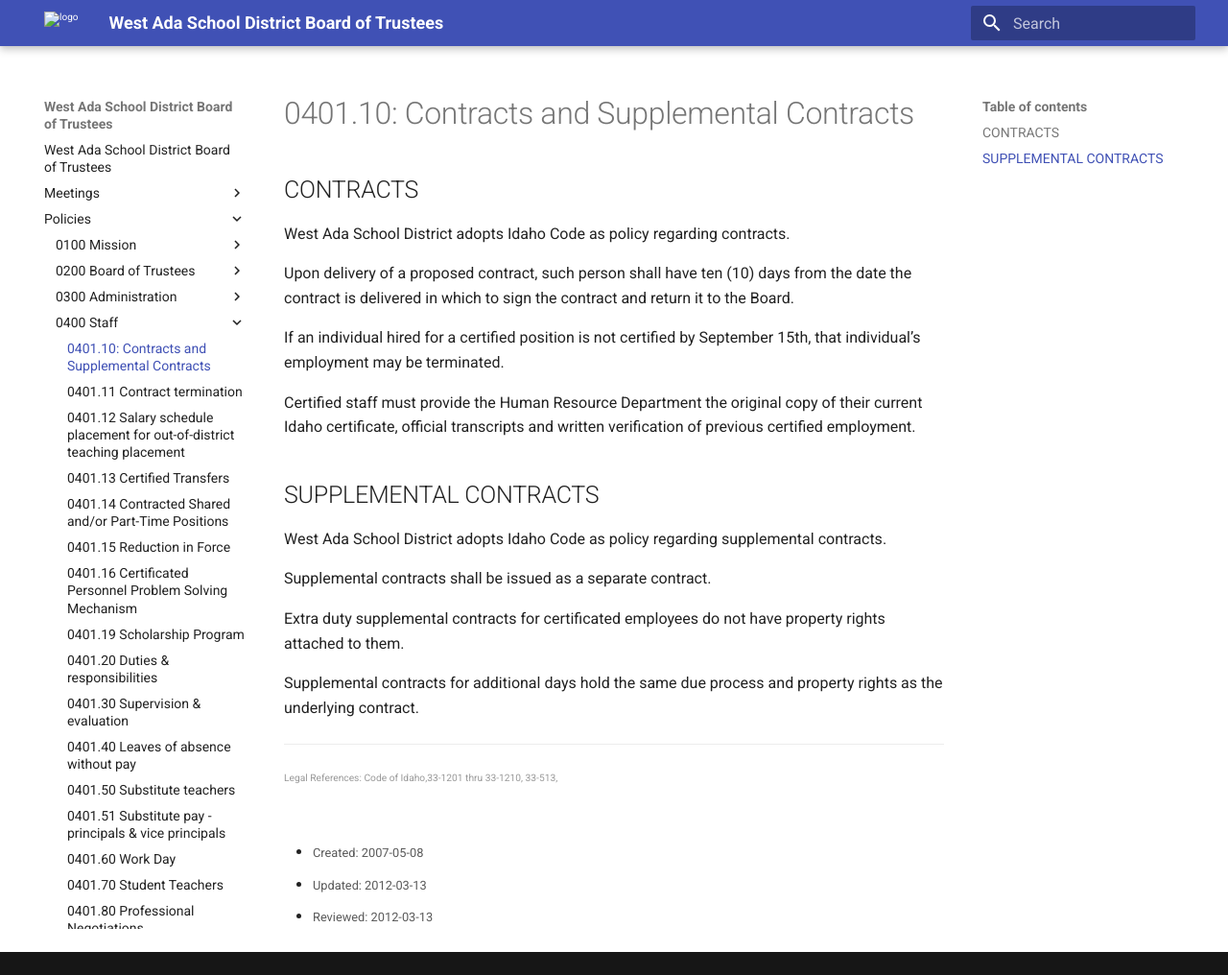
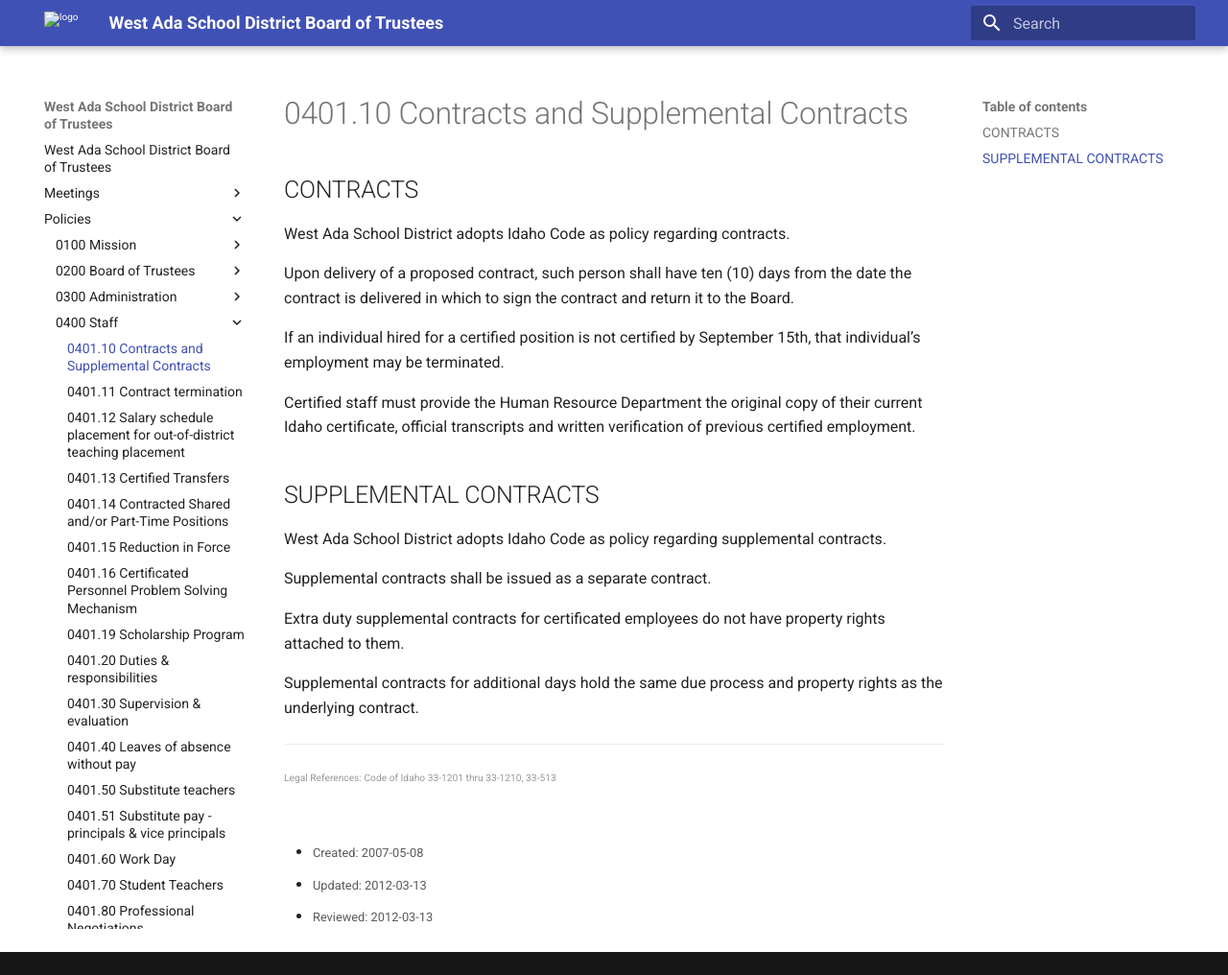
Before and after one commit to westada/section-400-hr-policy-review, an MkDocs documentation site: the page built from docs/policies/0400-Staff/0401.10-Contracts-and-Supplemental-Contracts.md, in a window 1280 px wide and 1016 px high. Shown: the whole window at 96% size. Built offline with MkDocs 1.6.1 and Material for MkDocs 9.7.7, drawn with Linux system fonts in a browser that asks for light colours.

Commit message:
minor reformatting of 0401.10

```diff
--- a/docs/policies/0400-Staff/0401.10-Contracts-and-Supplemental-Contracts.md
+++ b/docs/policies/0400-Staff/0401.10-Contracts-and-Supplemental-Contracts.md
@@ -2,10 +2,10 @@
 created: 2007-05-08
 updated: 2012-03-13
 reviewed: 2012-03-13
-legal: Code of Idaho,33-1201 thru 33-1210, 33-513,
+legal: Code of Idaho 33-1201 thru 33-1210, 33-513
 ---
 
-# 0401.10: Contracts and Supplemental Contracts
+# 0401.10 Contracts and Supplemental Contracts
 
 ## CONTRACTS
 
```
